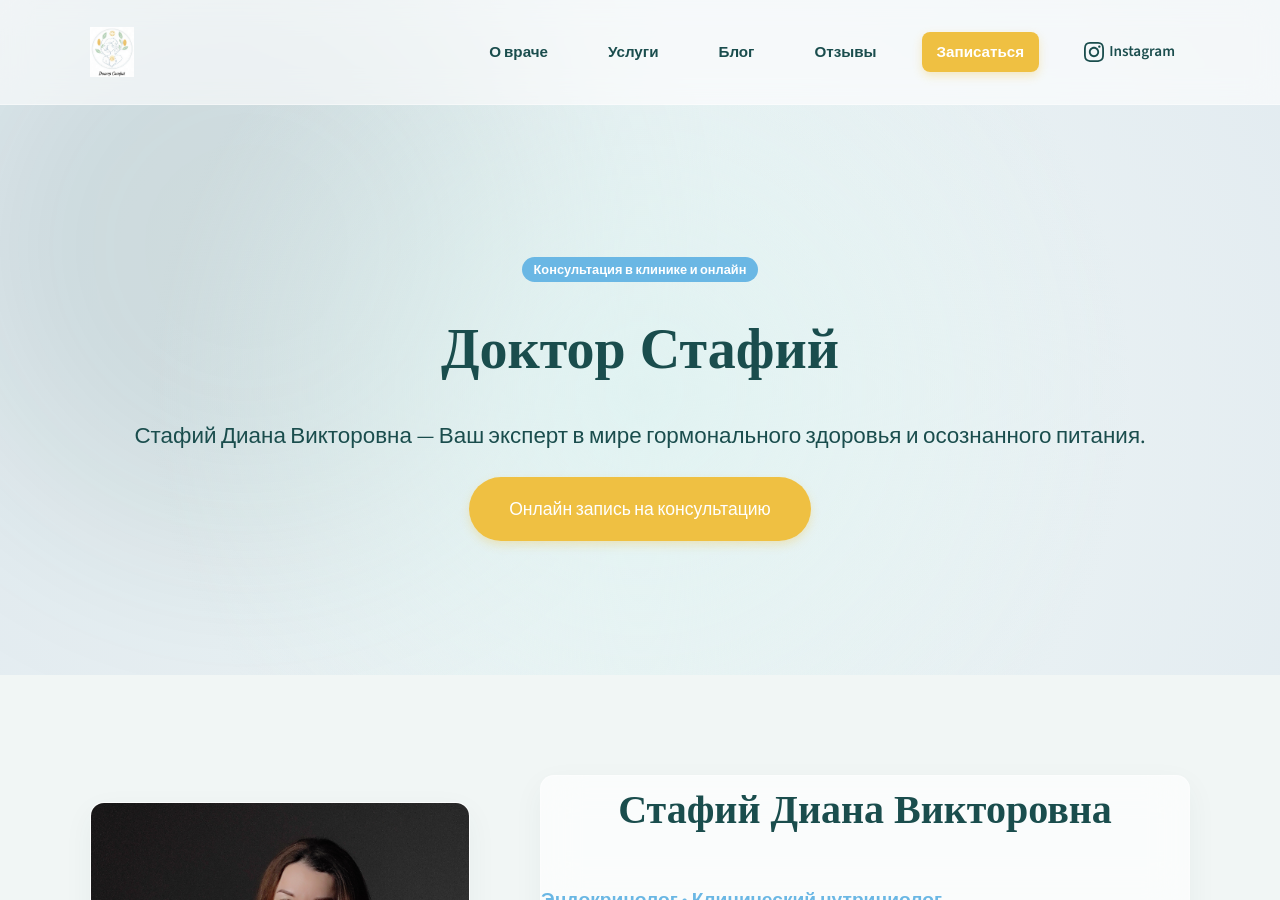
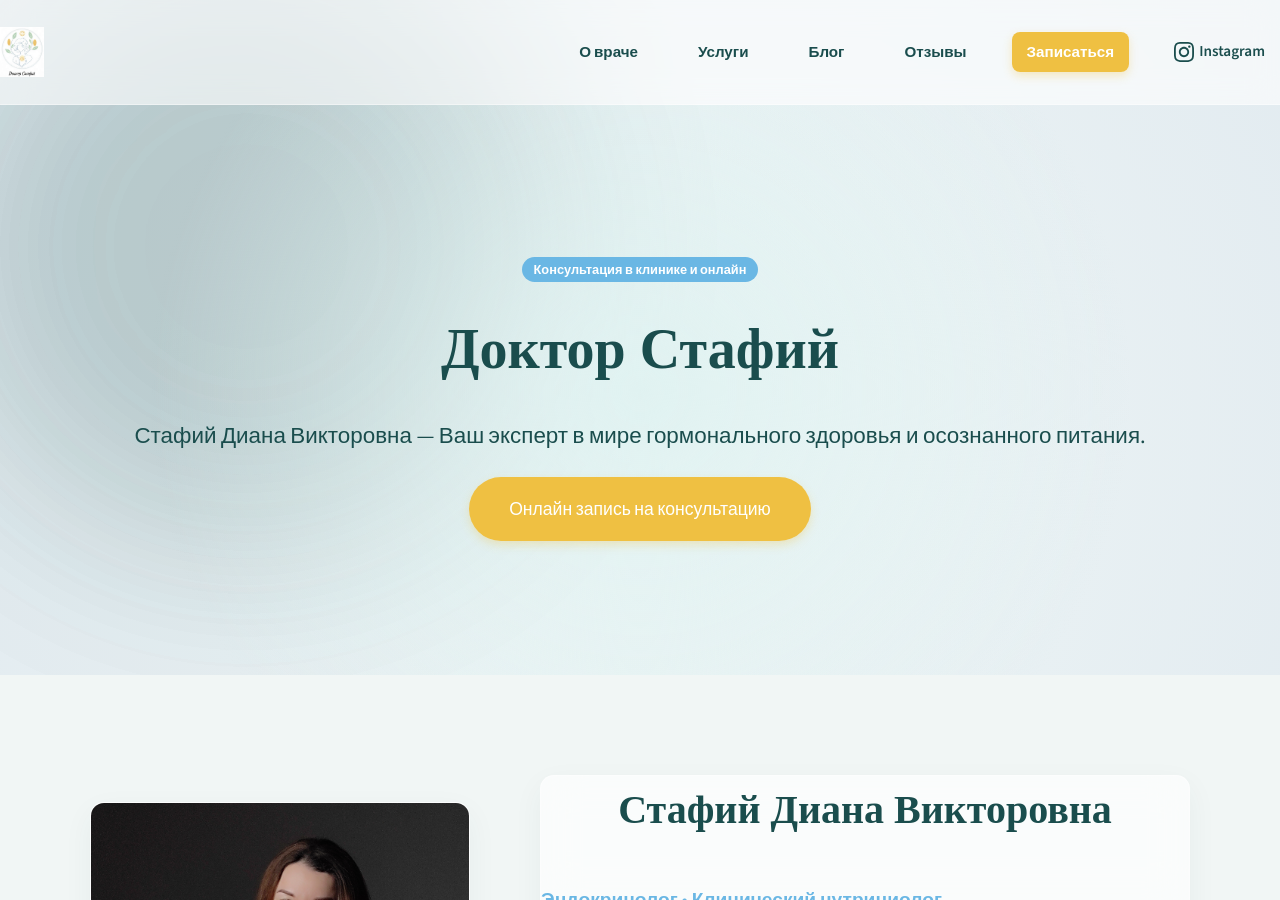
Before and after one commit to gosubv/doctorstafij, a Jekyll site: the page built from index.md, in a window 1280 px wide and 900 px high. Built offline with Jekyll 4.4.1, drawn with Linux system fonts in a browser that asks for light colours.

Commit message:
Update default.html

```diff
--- a/_layouts/default.html
+++ b/_layouts/default.html
@@ -9,19 +9,14 @@
 </head>
 <body>
 
-<div class="liquid-bg">
-    <div class="blob" style="top: -10%; left: -10%;"></div>
-    <div class="blob" style="bottom: 10%; right: 10%; background: #e3f2fd; animation-delay: -5s;"></div>
-</div>
 
 <div class="liquid-bg">
     <div class="blob"></div>
+    <div class="blob"></div>
 </div>
 
-<div class="liquid-bg"><div class="blob"></div></div>
-
 <header class="main-header">
-    <div class="container nav-container">
+    <div class="nav-container">
         <a href="#hero" class="logo-link">
             <img src="{{ '/assets/img/logo.png' | relative_url }}" alt="Доктор Стафий" class="header-logo">
         </a>
```
